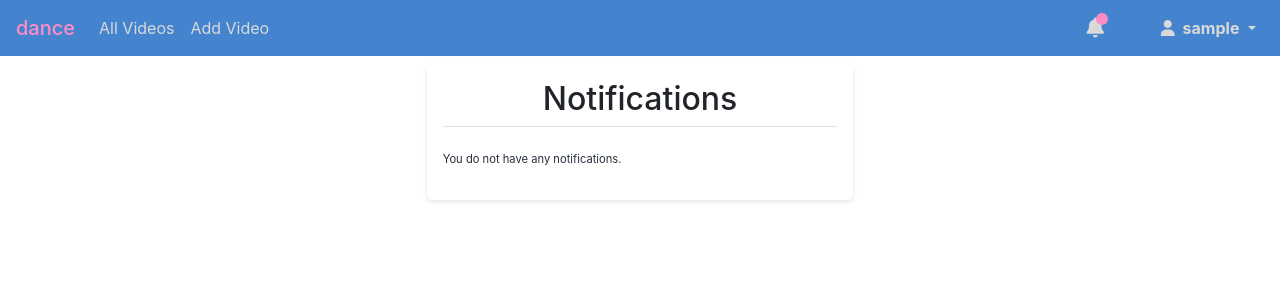
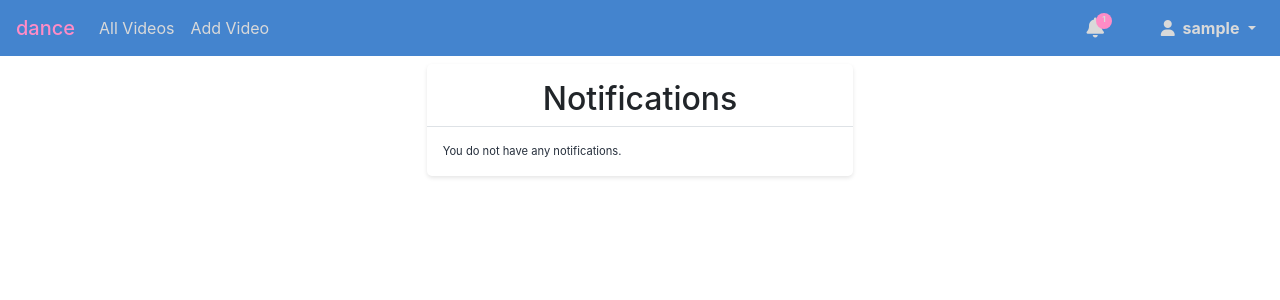
Before and after one commit to lmac-1/cs50w-finalproject, a Django app: page /notifications in a window 1280 px wide. Shown: the top 300 px of the page. Run offline with Django 3.2, Linux system fonts and the light colour scheme; a user stored in the database is signed in; tables that the repository leaves empty hold one stand-in row (values such as "Sample post"); data that the repository does not hold is empty; some libraries are stand-ins or nearby versions.

Commit message:
Making 'unread notifications' work

```diff
--- a/danceapp/static/danceapp/notifications.js
+++ b/danceapp/static/danceapp/notifications.js
@@ -1,6 +1,22 @@
-document.addEventListener('DOMContentLoaded', function() {
+function resetNotifications() {
+    fetch('/reset_notifications', {
+        method: 'POST'
+    })
+    .then(response => response.json())
+    .then(result => {
+        // Print result
+        console.log(result);
+    });
+}
 
 document.getElementById('notification-toggle').addEventListener("click", function() {
+    // Resets number of notifications to 0
+    if (document.getElementById('circle').classList.contains('d-flex')) {
+        resetNotifications();
+        document.getElementById('circle').classList.remove('d-flex');
+        document.getElementById('circle').classList.add('d-none')
+    }
+
     // Desktop (large and above) will show the notifications
     if (window.innerWidth >= 992) {
         let notificationDiv = document.getElementById('notification-section');
@@ -13,4 +29,3 @@ document.addEventListener('DOMContentLoaded', function() {
 
 
 })
-});
--- a/danceapp/static/danceapp/styles.css
+++ b/danceapp/static/danceapp/styles.css
@@ -31,11 +31,21 @@ ul {
 #circle {
     position: absolute;
     left: 1.6rem;
-    width: 0.75rem;
-    height: 0.75rem;
+    width: 1rem;
+    height: 1rem;
     border-radius: 100%;
     /* background: #f07379; */
     background: #FF8CC6;
+    font-size: 0.5rem;
+    font-weight: bold;
+}
+
+.unread {
+    background-color: #f8f9fa;
+}
+
+#mark-read {
+    font-size: 0.8rem;
 }
 
 #view-notifications {
@@ -63,7 +73,7 @@ ul {
     color: #27303d;
     width: 22rem;
     background: #fff;
-    padding: 1rem;
+    padding: 1rem 0 0;
 }
 
 .notification-shadow {
--- a/danceapp/templates/danceapp/layout.html
+++ b/danceapp/templates/danceapp/layout.html
@@ -9,7 +9,7 @@
         <link rel="stylesheet" type="text/css" href="https://stackpath.bootstrapcdn.com/bootstrap/4.4.1/css/bootstrap.min.css" integrity="sha384-Vkoo8x4CGsO3+Hhxv8T/Q5PaXtkKtu6ug5TOeNV6gBiFeWPGFN9MuhOf23Q9Ifjh" crossorigin="anonymous">
         <link rel="stylesheet" type="text/css" href="{% static 'danceapp/styles.css' %}">
         <script src="https://kit.fontawesome.com/ee1e4d6724.js" crossorigin="anonymous"></script>
-        <script src="{% static 'danceapp/notifications.js' %}"></script>
+        <script src="{% static 'danceapp/notifications.js' %}" defer></script>
         {% block script %}
         {% endblock %}
     </head>
@@ -58,15 +58,25 @@
 
                     <div class="my-auto mr-3 notification-icon" id="notification-toggle">
                         <i class="fas fa-bell"></i>
-                        <span id="circle"></span>
+
+                            <span id="circle" class="{% if user.unread_notifications == 0 %}d-none {% else %}d-flex {% endif %}align-items-center flex-column">
+                                {{user.unread_notifications}}
+                            </span>
+
                     </div>
 
                     <div class="d-none notification-shadow" id="notification-section">
                         <div class="notification-scroll">
 
-                            <div class="d-flex pb-2 justify-content-between border-bottom">
+                            <div class="d-flex pb-2 px-3 justify-content-between border-bottom">
+
                                 <div class="font-weight-bold">Notifications</div>
-                                <a id="view-notifications" href="{% url 'notifications' %}">View all</a>
+                                <div class="d-flex flex-column">
+                                    <a id="view-notifications" href="{% url 'notifications' %}">View all</a>
+                                    <!-- TODO fix styling -->
+                                    <div id="mark-read">Mark all as read</div>
+                                </div>
+
                             </div>
 
                             {% include "danceapp/notifications_block.html" %}
--- a/danceapp/templates/danceapp/notifications.html
+++ b/danceapp/templates/danceapp/notifications.html
@@ -7,9 +7,9 @@
 {% block body %}
     <div class="row justify-content-center pt-2">
 
-        <div class="col-12 col-sm-8 col-md-5 col-lg-4 notification-shadow py-3 px-md-3">
+        <div class="col-12 col-sm-8 col-md-5 col-lg-4 notification-shadow pt-3 pb-0 px-0">
 
-            <h2 class="text-center border-bottom pb-2">Notifications</h2>
+            <h2 class="text-center border-bottom pb-2 mb-0">Notifications</h2>
 
             {% include "danceapp/notifications_block.html" %}
 
--- a/danceapp/templates/danceapp/notifications_block.html
+++ b/danceapp/templates/danceapp/notifications_block.html
@@ -6,39 +6,17 @@
 <div class="all-notifications">
 
     {% for notification in notifications %}
-        <a href="{% url 'video' notification.video.pk %}" class="notification-item d-flex">
+        <a href="{% url 'video' notification.video.pk %}" class="notification-item px-3 d-flex border-bottom {% if notification.read != True %}unread{% endif %}">
             <!-- TODO make profile picture work -->
             <img class="circular-picture align-self-center" src="{% static 'danceapp/images/no-profile-pic.png' %}" alt="profile pic">
             <div class="d-flex flex-column pl-3">
-                <div class="notification-text">{{ notification.message }}</div>
+                <div class="notification-text {% if notification.read != True %}font-weight-bold{% endif %}">{{ notification.message }}</div>
                 <div class="notification-time text-muted font-weight-light">{{ notification.time|naturaltime }}</div>
             </div>
         </a>
     {% empty %}
-        <div class="notification-item d-flex">
+        <div class="notification-item d-flex px-3">
             <div>You do not have any notifications.</div>
         </div>
     {% endfor %}
-
-    <!-- <a href="{% url 'video' 10 %}" class="notification-item d-flex">
-        <img class="circular-picture align-self-center" src="https://static.wikia.nocookie.net/warnerbros/images/3/3e/Hermione.jpg/revision/latest?cb=20120729103114&path-prefix=es" alt="profile pic of hermione">
-        <div class="d-flex flex-column pl-3">
-            <div class="notification-text">Hermione added a new comment on your video Salsa Basic Step for On2 (Beginner)</div>
-            <div class="notification-time text-muted font-weight-light">1 hour ago</div>
-        </div>
-    </a>
-    <a href="{% url 'video' 18 %}" class="notification-item d-flex">
-        <img class="circular-picture align-self-center" src="https://hips.hearstapps.com/es.h-cdn.co/fotoes/images/cinefilia/que-tienes-de-ron-weasley/120274313-1-esl-ES/Que-tienes-de-Ron-Weasley.jpg" alt="profile pic of hermione">
-        <div class="d-flex flex-column pl-3">
-            <div class="notification-text">Ron added a new comment on your video How to move your hips in salsa</div>
-            <div class="notification-time text-muted">3 hours ago</div>
-        </div>
-    </a>
-    <a href="{% url 'video' 18 %}" class="notification-item d-flex">
-        <img class="circular-picture align-self-center" src="https://pbs.twimg.com/profile_images/552830833568907264/Rg6EfwFc_400x400.jpeg" alt="profile pic of hermione">
-        <div class="d-flex flex-column pl-3">
-            <div class="notification-text">Albus uploaded a new video How to perfect your basic step</div>
-            <div class="notification-time text-muted">1 day ago</div>
-        </div>
-    </a> -->
 </div>
--- a/danceapp/urls.py
+++ b/danceapp/urls.py
@@ -9,8 +9,9 @@ urlpatterns = [
     path("logout", views.logout_view, name="logout"),
     path("newvideo", views.new_video, name="new_video"),
     path("add_comment/<int:video_id>", views.add_comment, name="add_comment"),
+    path("notifications", views.notifications, name="notifications"),
+    path("reset_notifications", views.reset_notifications, name="reset_notifications"),
 
     # API Routes
     path("videos", views.videos, name ="videos"),
-    path("notifications", views.notifications, name="notifications")
 ]
--- a/danceapp/views.py
+++ b/danceapp/views.py
@@ -1,3 +1,4 @@
+import json
 from django.shortcuts import render, redirect
 from django.contrib.auth import authenticate, login, logout
 from django.urls import reverse
@@ -7,6 +8,7 @@ from django.http import HttpResponse
 from django.db import IntegrityError
 from django.http import JsonResponse
 from django.contrib import messages
+from django.views.decorators.csrf import csrf_exempt
 
 from .models import User, Student, Video, Teacher, Style, Notification, CalenaStep
 from .forms import NewVideoForm, CommentForm
@@ -14,9 +16,10 @@ from . import util
 
 @login_required(login_url='/login')
 def index(request):
-
+    # Gets available videos for given user
     videos = util.get_user_videos(request)
 
+    # Needed for filter dropdowns
     teachers = Teacher.objects.all()
     styles = Style.objects.all()
 
@@ -28,10 +31,14 @@ def index(request):
         "steps": CalenaStep.objects.all()
     })
 
+# API route
+# TODO check this when not logged in and see what happens
+@login_required
 def videos(request):
     videos = util.get_user_videos(request)
     return JsonResponse([video.serialize() for video in videos], safe=False)
 
+# All notifications
 def notifications(request):
     return render(request, "danceapp/notifications.html")
 
@@ -52,11 +59,18 @@ def new_video(request):
 
             # Iterates through students
             for student in students:
-                user = student.user
-                message = f"You have a new video available: {form.cleaned_data.get('title')}"
+
+                user_student = student.user
+                message = f"{request.user.first_name} uploaded a new video: {form.cleaned_data.get('title')}"
+                """ message = f"You have a new video available: {form.cleaned_data.get('title')}" """
+
                 # Adds a notification to notify them of the new video
-                notification = Notification(video=new_video, user=user, author=request.user, message=message)
+                notification = Notification(video=new_video, user=user_student, author=request.user, message=message)
                 notification.save()
+
+                # Increments the students total unread notifications by 1
+                user_student.unread_notifications += 1
+                user_student.save()
 
             # Redirect to listing page
             return HttpResponseRedirect(reverse("index",))
@@ -65,7 +79,25 @@ def new_video(request):
             "form": NewVideoForm()
         })
 
-# [TODO] Add login required
+@login_required
+@csrf_exempt
+def reset_notifications(request):
+    try:
+        user = User.objects.get(pk=request.user.pk)
+    except User.DoesNotExist:
+        return JsonResponse({"error": "User not found."}, status=404)
+
+    if request.method != "POST":
+        return JsonResponse({"error": "Invalid request."}, status=404)
+    else:
+        user.unread_notifications = 0
+        user.save()
+
+        return JsonResponse({"message": "Notifications reset"}, status=201)
+
+
+# [TODO] Add login required + test
+@login_required
 def video(request, video_id):
     try:
         video = Video.objects.get(pk = video_id)
@@ -101,7 +133,7 @@ def add_comment(request, video_id):
             form.save()
 
             # Success message that we will show in the template
-            messages.success(request, 'Comment successfully added.')
+            # messages.success(request, 'Comment successfully added.')
 
             for teacher in teachers:
                 # Gets user for teacher of the video
@@ -119,6 +151,10 @@ def add_comment(request, video_id):
                 # Adds a notification to notify them of the new video
                 notification = Notification(video=video, user=user_teacher, author=request.user, message=message)
                 notification.save()
+
+                # Increments teachers total unread notifications by 1
+                user_teacher.unread_notifications += 1
+                user_teacher.save()
 
             # Reloads page
             return HttpResponseRedirect(reverse("video", args=(video_id,)))
```
Lines whose indentation alone changed are shown as unchanged.
